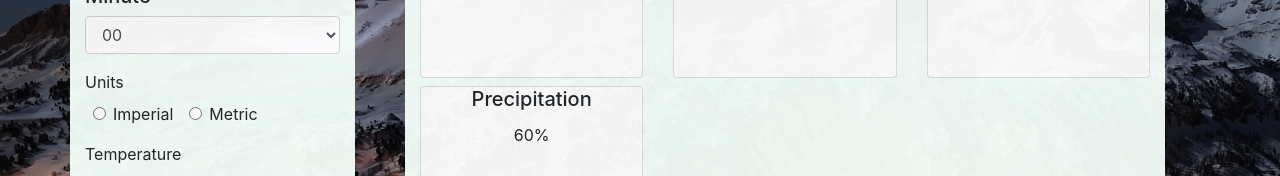
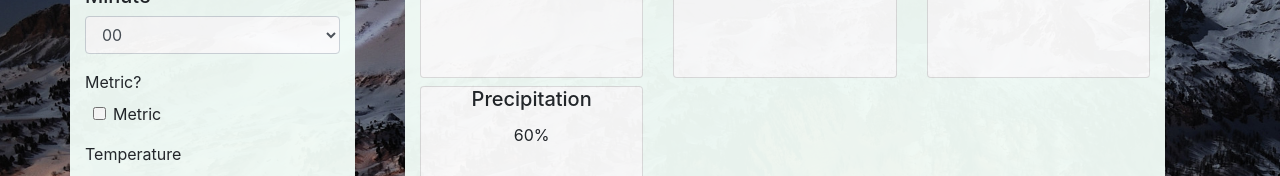
Before and after one commit to HaakenJ/LightSnow, a React (Create React App) app in the folder client/: page / in a window 1280 px wide. Shown: the part 318-494 px from the top of the page. Built offline with nearby package versions, Linux system fonts and the light colour scheme.

Commit message:
Set state function for onCheckBoxChange is functional

```diff
--- a/client/src/components/WeatherForm/index.js
+++ b/client/src/components/WeatherForm/index.js
@@ -12,8 +12,8 @@ class WeatherForm extends React.Component {
             hour: "00",
             minute: "00",
             location: "",
-            units: "Imperial",
-            unitArr: ["Imperial", "Metric"],
+            metric: false,
+            unitArr: ["Metric"],
             tempArr: ["High", "Low", "Average", "Current"],
             moistArr: ["Snow Accumulation", "Humidity"],
             windArr: ["Speed", "Direction"]
@@ -30,7 +30,10 @@ class WeatherForm extends React.Component {
     }
 
     onCheckboxChange = (event) => {
-        console.log(event.target.name);
+        const name = event.target.name.toLowerCase();
+        this.setState({
+            [name]: !this.state[name]
+        })
     }
 
     render() {
@@ -54,6 +57,8 @@ class WeatherForm extends React.Component {
 
         return (
             <Form className='mt-2 mb-2'>
+
+                {/* Location Select */}
                 <Form.Group controlId="LocationSelect">
                     <Form.Label>
                         <h3>Select a location</h3>
@@ -64,6 +69,8 @@ class WeatherForm extends React.Component {
                         ) }
                     </Form.Control>
                 </Form.Group>
+
+                {/* Time Select */}
                 <Form.Group controlId="TimeSelect">
                     <Form.Label>
                         <h3>Select a Time</h3>
@@ -84,10 +91,10 @@ class WeatherForm extends React.Component {
 
                 {/* Unit Checkboxes */}
                 <fieldset>
-                    <Form.Label>Units</Form.Label>
-                    <Form.Group className='d-flex flex-wrap' controlId="units">
+                    <Form.Label>Metric?</Form.Label>
+                    <Form.Group className='d-flex flex-wrap' controlId="metric">
                         { this.state.unitArr.map(item =>
-                            <Form.Check onChange={this.onCheckboxChange} className='mr-2 ml-2' name={item} type='radio' label={item} />
+                            <Form.Check onChange={this.onCheckboxChange} className='mr-2 ml-2' name={item} type='checkbox' label={item} />
                         ) }
                     </Form.Group>
                 </fieldset>
```
